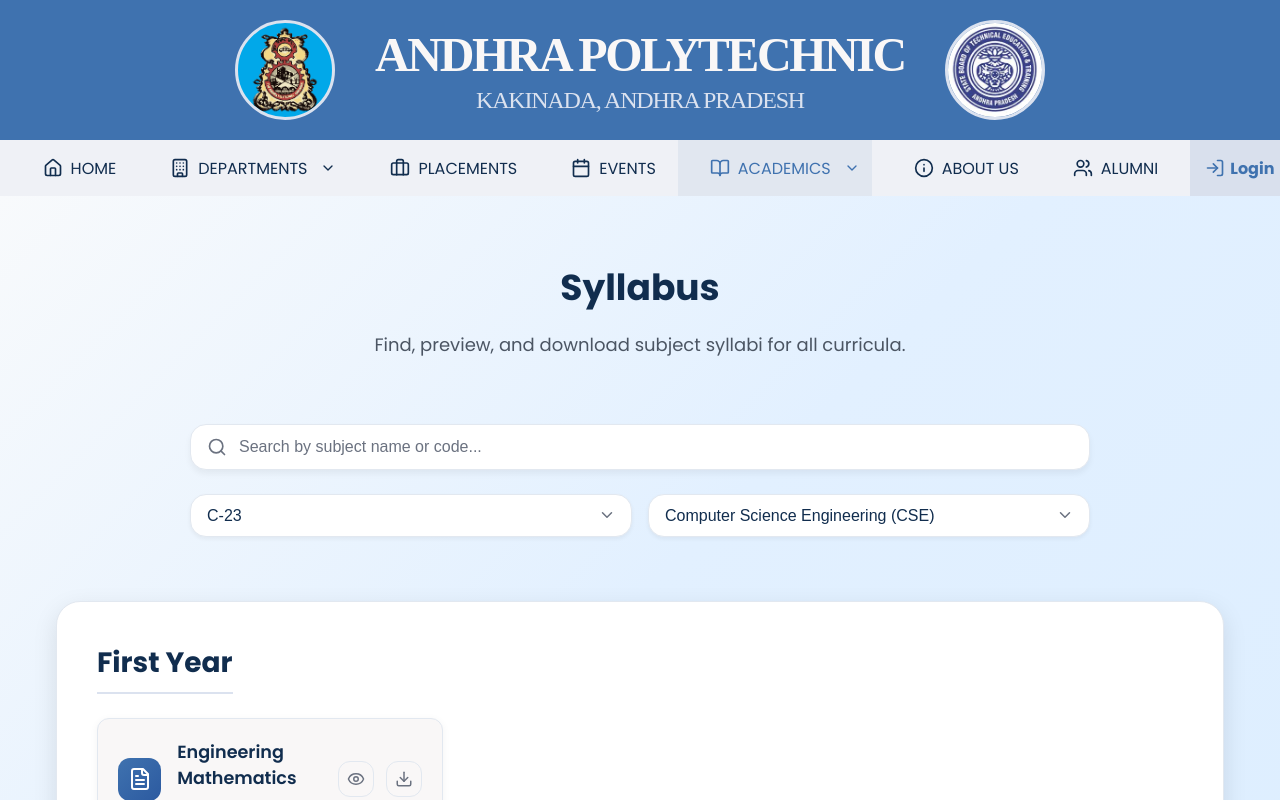
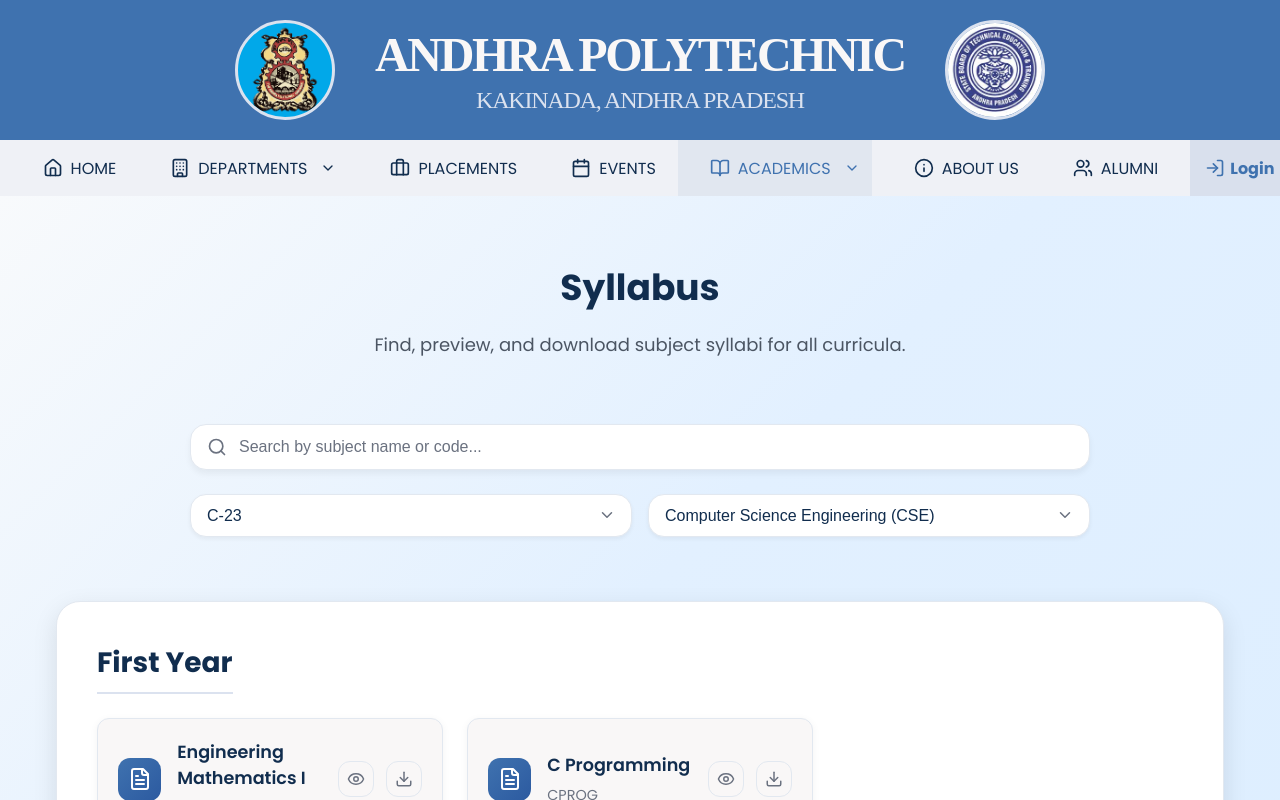
Before and after one commit to DhanushSaiCoder/AndhraPolytechnic, a React (Create React App) app in the folder frontend/: page /academics/syllabus in a window 1280 px wide. Shown: the top 800 px of the page. Built offline with nearby package versions, Linux system fonts and the light colour scheme.

Commit message:
more data

```diff
--- a/frontend/src/data/syllabusData.json
+++ b/frontend/src/data/syllabusData.json
@@ -18,7 +18,7 @@
               "subjects": [
                 {
                   "id": "cse-em1-c20",
-                  "name": "Engineering Mathematics",
+                  "name": "Engineering Mathematics I",
                   "code": "EM1",
                   "description": "Introduction to engineering mathematics.",
                   "syllabus_pdf": "/assets/syllabus/c20/cse/1yr/em1.pdf",
@@ -27,10 +27,19 @@
                 },
                 {
                   "id": "cse-ep1-c20",
-                  "name": "Engineering Physics",
+                  "name": "Engineering Physics I",
                   "code": "EP1",
                   "description": "Fundamentals of engineering physics.",
                   "syllabus_pdf": "/assets/syllabus/c20/cse/1yr/ep1.pdf",
+                  "version": "2024-08-01",
+                  "last_updated": "2024-08-01"
+                },
+                {
+                  "id": "cse-ec-c20",
+                  "name": "Environmental Concepts",
+                  "code": "EC",
+                  "description": "Basic concepts of environmental science.",
+                  "syllabus_pdf": "/assets/syllabus/c20/cse/1yr/ec.pdf",
                   "version": "2024-08-01",
                   "last_updated": "2024-08-01"
                 }
@@ -58,6 +67,40 @@
                   "syllabus_pdf": "/assets/syllabus/c20/cse/3sem/oops.pdf",
                   "version": "2024-08-01",
                   "last_updated": "2024-08-01"
+                },
+                {
+                  "id": "cse-dbms-c20",
+                  "name": "Database Management Systems",
+                  "code": "DBMS",
+                  "description": "Introduction to database systems.",
+                  "syllabus_pdf": "/assets/syllabus/c20/cse/3sem/dbms.pdf",
+                  "version": "2024-08-01",
+                  "last_updated": "2024-08-01"
+                }
+              ]
+            },
+            {
+              "id": "cse-4sem",
+              "name": "IV Semester",
+              "code": "4SEM",
+              "subjects": [
+                {
+                  "id": "cse-cn-c20",
+                  "name": "Computer Networks",
+                  "code": "CN",
+                  "description": "Concepts of computer networking.",
+                  "syllabus_pdf": "/assets/syllabus/c20/cse/4sem/cn.pdf",
+                  "version": "2024-08-01",
+                  "last_updated": "2024-08-01"
+                },
+                {
+                  "id": "cse-os-c20",
+                  "name": "Operating Systems",
+                  "code": "OS",
+                  "description": "Principles of operating systems.",
+                  "syllabus_pdf": "/assets/syllabus/c20/cse/4sem/os.pdf",
+                  "version": "2024-08-01",
+                  "last_updated": "2024-08-01"
                 }
               ]
             }
@@ -83,10 +126,19 @@
               "subjects": [
                 {
                   "id": "cse-em1-c23",
-                  "name": "Engineering Mathematics",
+                  "name": "Engineering Mathematics I",
                   "code": "EM1",
                   "description": "Introduction to engineering mathematics (C-23).",
                   "syllabus_pdf": "/assets/syllabus/c23/cse/1yr/em1.pdf",
+                  "version": "2024-08-01",
+                  "last_updated": "2024-08-01"
+                },
+                {
+                  "id": "cse-cprog-c23",
+                  "name": "C Programming",
+                  "code": "CPROG",
+                  "description": "Fundamentals of C programming.",
+                  "syllabus_pdf": "/assets/syllabus/c23/cse/1yr/cprog.pdf",
                   "version": "2024-08-01",
                   "last_updated": "2024-08-01"
                 }
@@ -106,10 +158,51 @@
               "subjects": [
                 {
                   "id": "ece-em1-c23",
-                  "name": "Engineering Mathematics",
+                  "name": "Engineering Mathematics I",
                   "code": "EM1",
                   "description": "Introduction to engineering mathematics (C-23).",
                   "syllabus_pdf": "/assets/syllabus/c23/ece/1yr/em1.pdf",
+                  "version": "2024-08-01",
+                  "last_updated": "2024-08-01"
+                },
+                {
+                  "id": "ece-edc-c23",
+                  "name": "Electronic Devices and Circuits",
+                  "code": "EDC",
+                  "description": "Basic electronic devices and circuits.",
+                  "syllabus_pdf": "/assets/syllabus/c23/ece/1yr/edc.pdf",
+                  "version": "2024-08-01",
+                  "last_updated": "2024-08-01"
+                }
+              ]
+            }
+          ]
+        },
+        {
+          "id": "me",
+          "name": "Mechanical Engineering (ME)",
+          "code": "ME",
+          "semesters": [
+            {
+              "id": "me-1yr",
+              "name": "First Year",
+              "code": "1YR",
+              "subjects": [
+                {
+                  "id": "me-em1-c23",
+                  "name": "Engineering Mathematics I",
+                  "code": "EM1",
+                  "description": "Introduction to engineering mathematics (C-23).",
+                  "syllabus_pdf": "/assets/syllabus/c23/me/1yr/em1.pdf",
+                  "version": "2024-08-01",
+                  "last_updated": "2024-08-01"
+                },
+                {
+                  "id": "me-ed-c23",
+                  "name": "Engineering Drawing",
+                  "code": "ED",
+                  "description": "Principles of engineering drawing.",
+                  "syllabus_pdf": "/assets/syllabus/c23/me/1yr/ed.pdf",
                   "version": "2024-08-01",
                   "last_updated": "2024-08-01"
                 }
--- a/frontend/src/styles/AcademicsStyles/Syllabus.css
+++ b/frontend/src/styles/AcademicsStyles/Syllabus.css
@@ -513,8 +513,7 @@
   }
 
   .syllabus__search-input,
-  .syllabus__select-wrapper select,
-  .syllabus__switch-wrapper {
+  .syllabus__select-wrapper select {
     padding: 0.6rem 0.75rem;
   }
 
```
